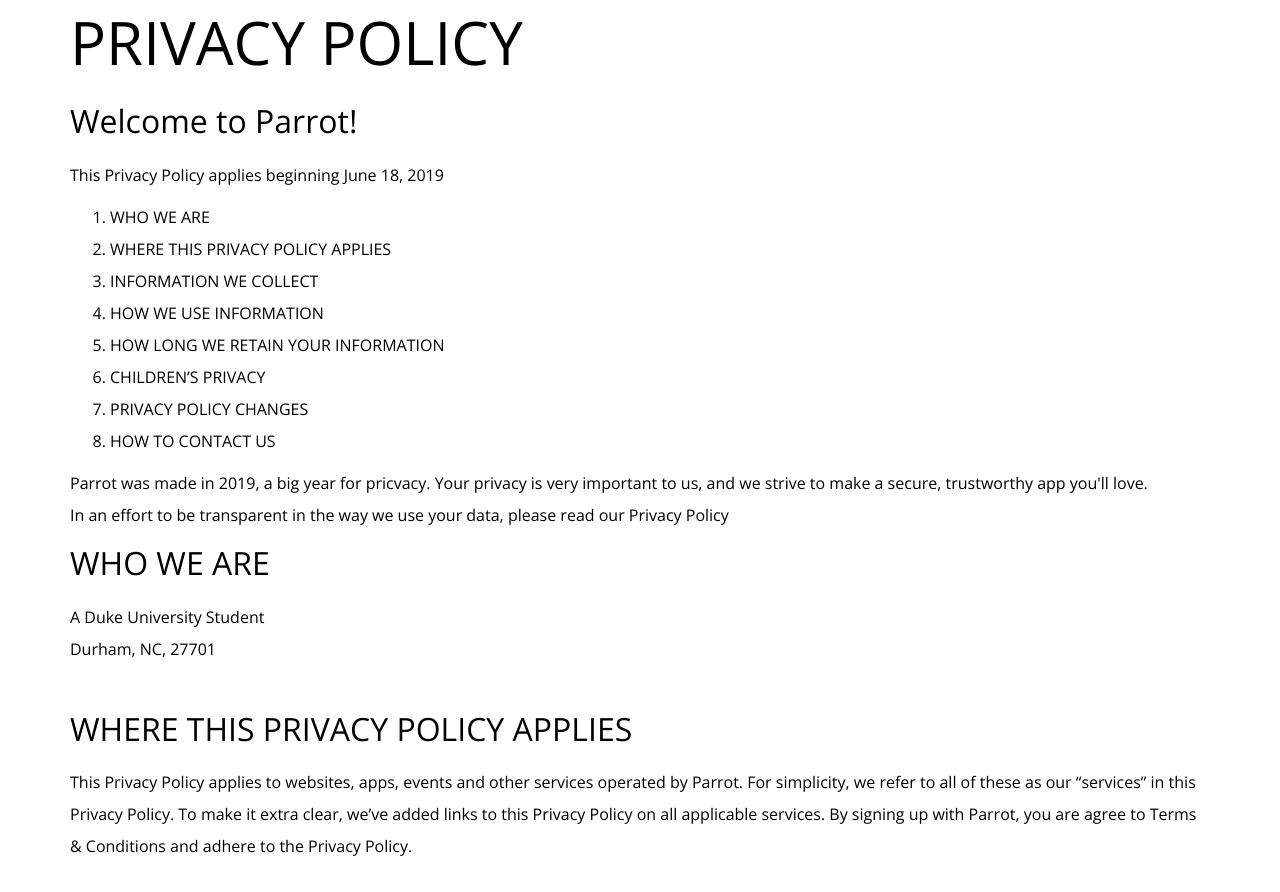
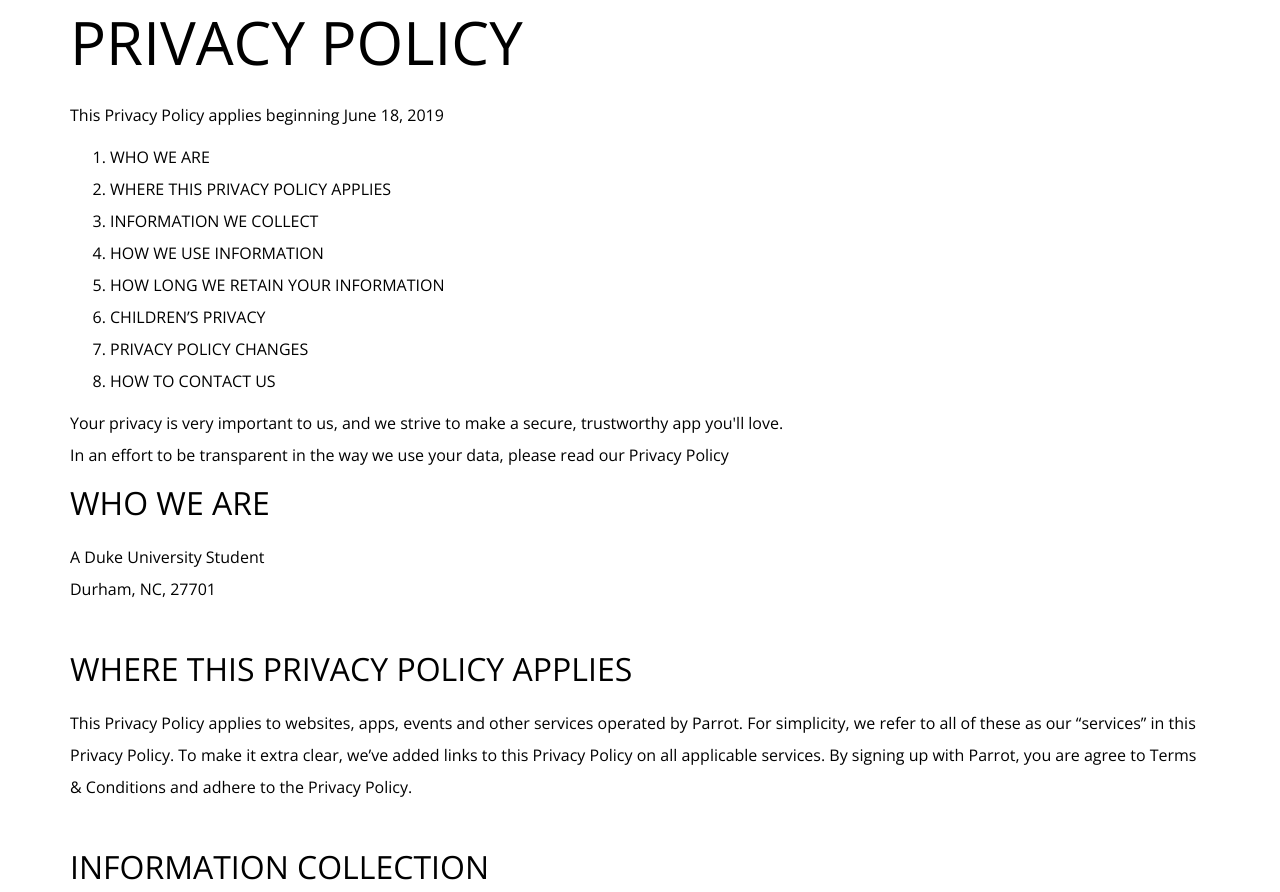
Before and after one commit to cameronking4/Parrot-HP, a plain HTML site: page privacy.html in a window 1280 px wide. Shown: the top 892 px of the page. Drawn offline with nearby package versions, Linux system fonts and the light colour scheme.

Commit message:
Update privacy.html

```diff
--- a/privacy.html
+++ b/privacy.html
@@ -38,8 +38,6 @@
 <div class="container">
 
 <h1>PRIVACY POLICY</h1>
-<h3>Welcome to Parrot!</h3>
-
 <p>This Privacy Policy applies beginning June 18, 2019</p>
 
 <ol>
@@ -53,7 +51,7 @@
 <li>HOW TO CONTACT US</li>
 </ol>
 
-<p>Parrot was made in 2019, a big year for pricvacy. Your privacy is very important to us, and we strive to make a secure, trustworthy app you'll love.
+<p>Your privacy is very important to us, and we strive to make a secure, trustworthy app you'll love.
 <br>
 In an effort to be transparent in the way we use your data, please read our Privacy Policy </p>
 
@@ -90,10 +88,6 @@
     <p>We will keep your information only to provide service and ensure user protection. Should you decide to delete your account, your information will be deleted from our database. You must create a new account should you decide to join again. </p>
     <br>
 
-<h3>CHILDREN’S PRIVACY</h3>
-
-    <p>Our services are targeted toward university students and are restricted to users who are 18 years of age or older. We do not permit users under the age of 18 and non-consenting adults on our platform and we do not knowingly collect personal information from anyone under the age of 18. If you suspect that a user is under the age of 18, please use the reporting mechanism available through the service.</p>
-    <br>
 
 <h3>PRIVACY POLICY CHANGES</h3>
 
```
